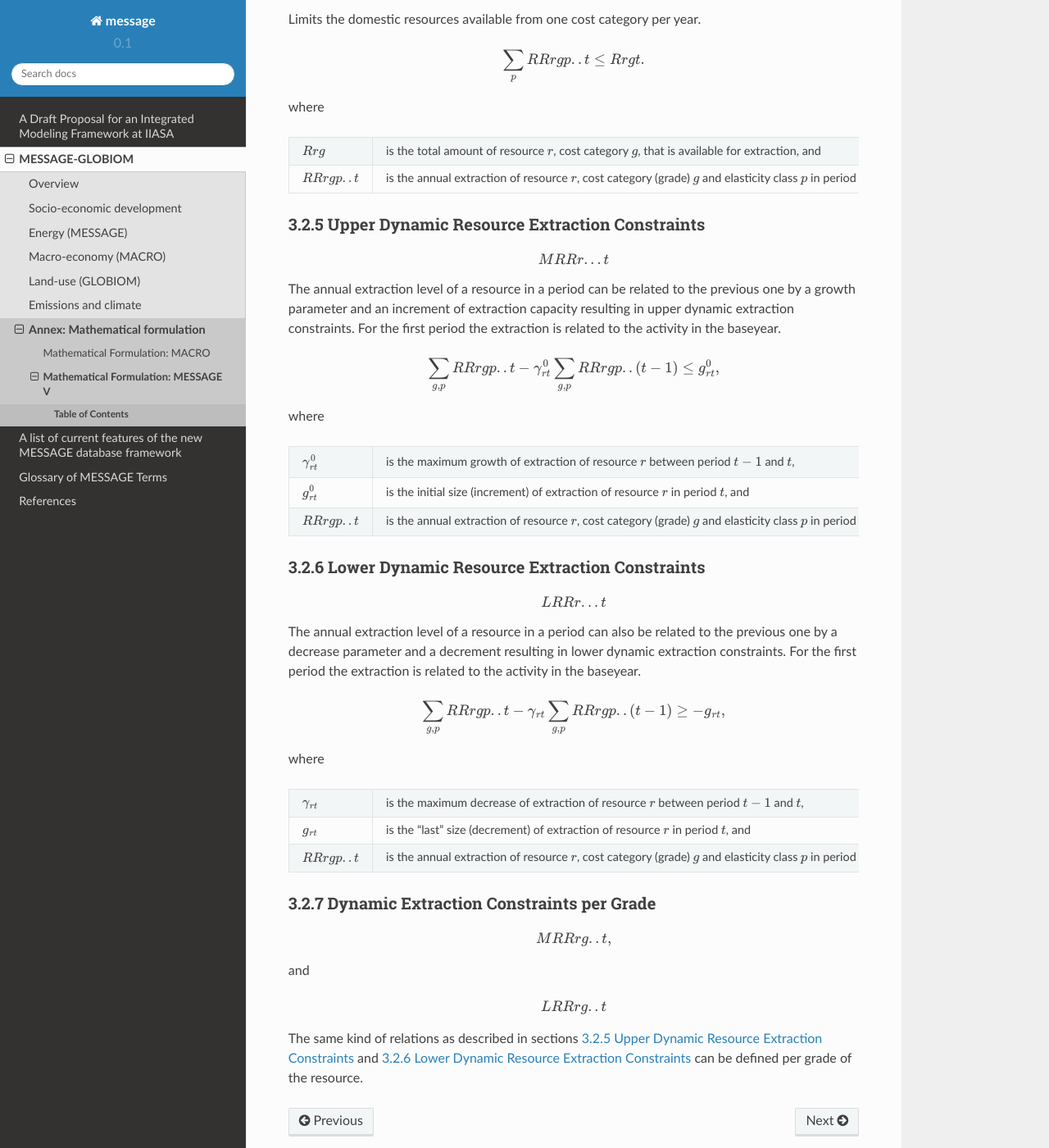
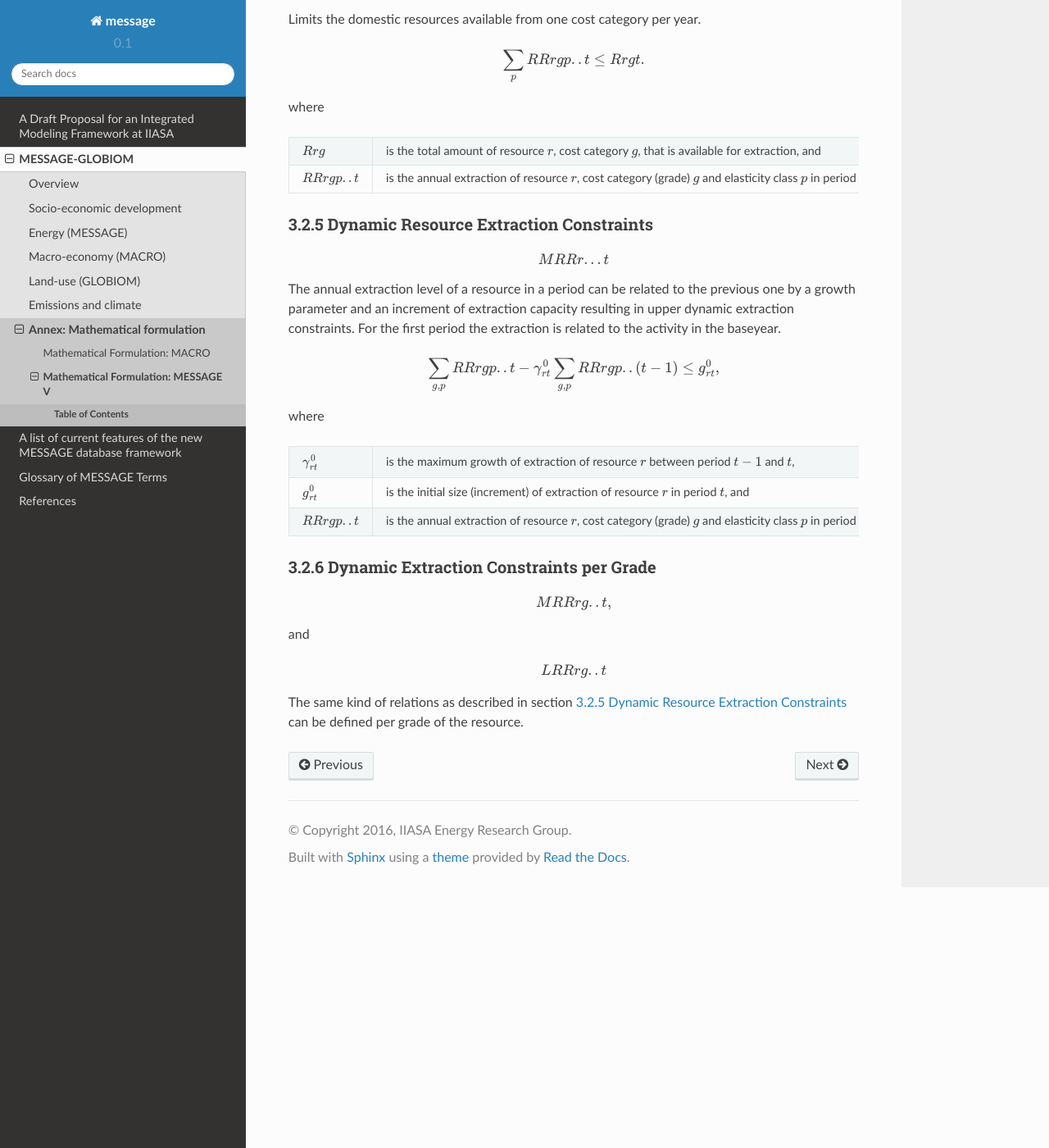
Before and after one commit to iiasa/message_doc, a Sphinx documentation site: the page built from source/message_globiom/annex/message/3_domestic_resources.rst, in a window 1280 px wide and 1400 px high, scrolled down 2399 px. Shown: the whole window at 82% size. Built offline with Sphinx 7.4.7 and the Read the Docs theme 2.0.0, drawn with Linux system fonts in a browser that asks for light colours; pages that are not in the unit, such as notebooks, are missing from menus; some of the changed text lies outside the part shown.

Commit message:
Update 3_domestic_resources.rst

```diff
--- a/source/message_globiom/annex/message/3_domestic_resources.rst
+++ b/source/message_globiom/annex/message/3_domestic_resources.rst
@@ -2,7 +2,7 @@
 ====
 3.1 	Variables
 ----
-Extraction of domestic resources is modelled by variables that represent the quantity extracted per year in a period. A subdivision into cost categories (which are called "grades" in the model) and further into elasticity classes can be modelled.
+Extraction of domestic resources is modelled by variables that represent the quantity extracted per year in a period. A subdivision into cost categories (which are called "grades" in the model) can be modelled.
 
 3.1.1 	Resource Extraction  Variables
 ~~~~~~~~~~~~~~~~~
@@ -143,7 +143,7 @@ where
 
 .. _upperdynamicREC:
 
-3.2.5 	Upper Dynamic Resource Extraction Constraints
+3.2.5 	Dynamic Resource Extraction Constraints
 ~~~~~~~~~~~~~~~~~
 
 .. math::
@@ -167,34 +167,8 @@ where
    * - :math:`RRrgp..t`
      - is the annual extraction of resource :math:`r`, cost category (grade) :math:`g` and elasticity class :math:`p` in period :math:`t`.
 
-.. _lowerdynamicREC:
 
-3.2.6    Lower Dynamic Resource Extraction  Constraints
-~~~~~~~~~~~~~~~~~
-
-.. math::
-   LRRr...t
-
-The annual extraction level of a resource in a period can also be related to the previous one by a decrease parameter  and a decrement resulting in lower dynamic extraction constraints. For the first period the extraction is related to the activity in the baseyear.
-
-.. math::
-   \sum_{g,p}RRrgp..t - \gamma_{rt}\sum_{g,p}RRrgp..(t-1)\geq - g_{rt},
-
-where
-
-.. list-table::
-   :widths: 40 110
-   :header-rows: 0
-
-   * - :math:`\gamma_{rt}`
-     - is the maximum decrease of extraction of resource :math:`r` between period :math:`t−1` and :math:`t`,
-   * - :math:`g_{rt}`
-     - is the "last" size (decrement) of extraction of resource :math:`r` in period :math:`t`, and
-   * - :math:`RRrgp..t`
-     - is the annual extraction of resource :math:`r`, cost category (grade) :math:`g` and elasticity class :math:`p` in period :math:`t`.
-
-
-3.2.7 	Dynamic Extraction  Constraints per Grade
+3.2.6 	Dynamic Extraction  Constraints per Grade
 ~~~~~~~~~~~~~~~~~
 
 .. math::
@@ -204,4 +178,5 @@ and
 
 .. math::
    LRRrg..t
-The same kind of relations as described in sections :ref:`upperdynamicREC` and :ref:`lowerdynamicREC` can be defined per grade of the resource.
+
+The same kind of relations as described in section :ref:`upperdynamicREC` can be defined per grade of the resource.
```
Also changed, not shown: other parts of source/message_globiom/annex/message/3_domestic_resources.rst (+1 -1 lines).
